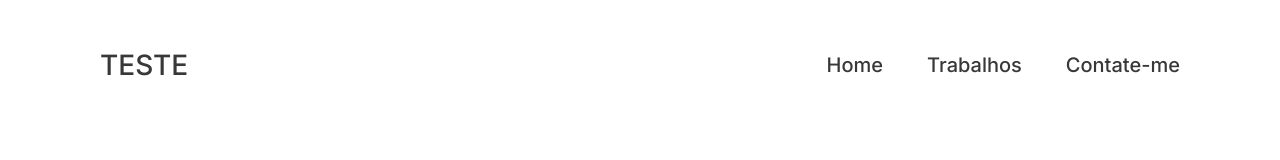
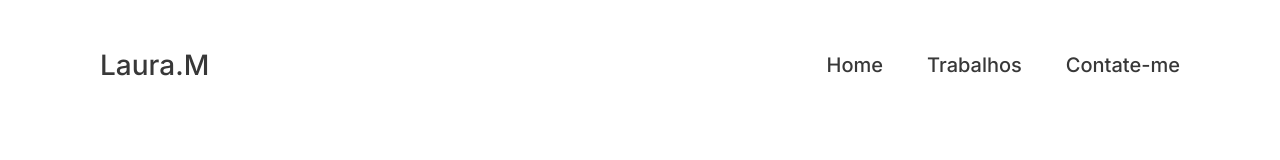
Before and after one commit to nextcodecommunity/laura.m, a plain HTML site: page index.html in a window 1280 px wide. Shown: the top 160 px of the page. Drawn offline with Linux system fonts and the light colour scheme.

Commit message:
Update index.html
Alteração reversa

```diff
--- a/index.html
+++ b/index.html
@@ -10,7 +10,7 @@
   <body>
     <!-- menu -->
     <header>
-      <h1>TESTE</h1>
+      <h1>Laura.M</h1>
       <ul id="linksMenu">
         <li><a onclick="closeMenuLink()" href="#home">Home</a></li>
         <li><a onclick="closeMenuLink()" href="#Trabalhos">Trabalhos</a></li>
```
